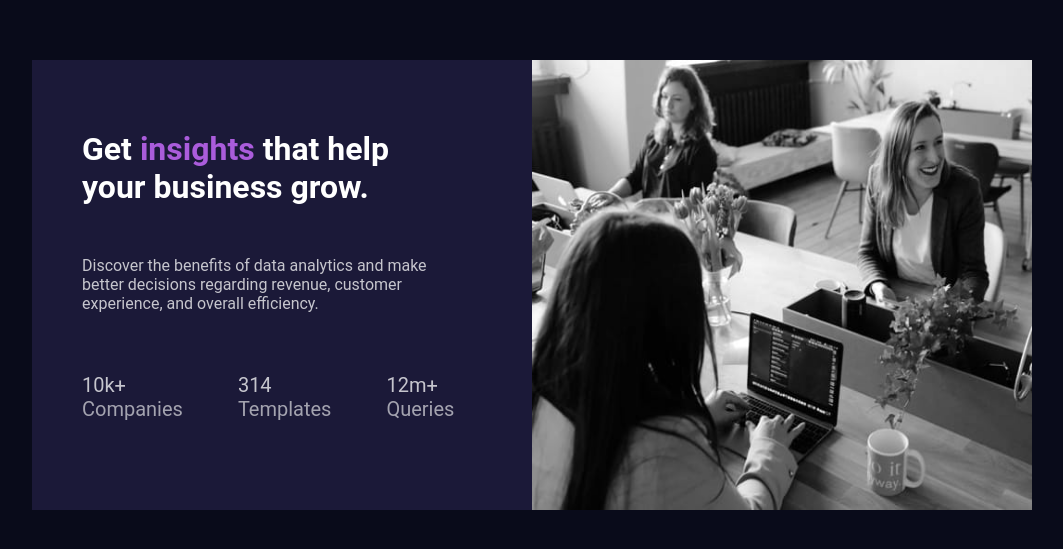
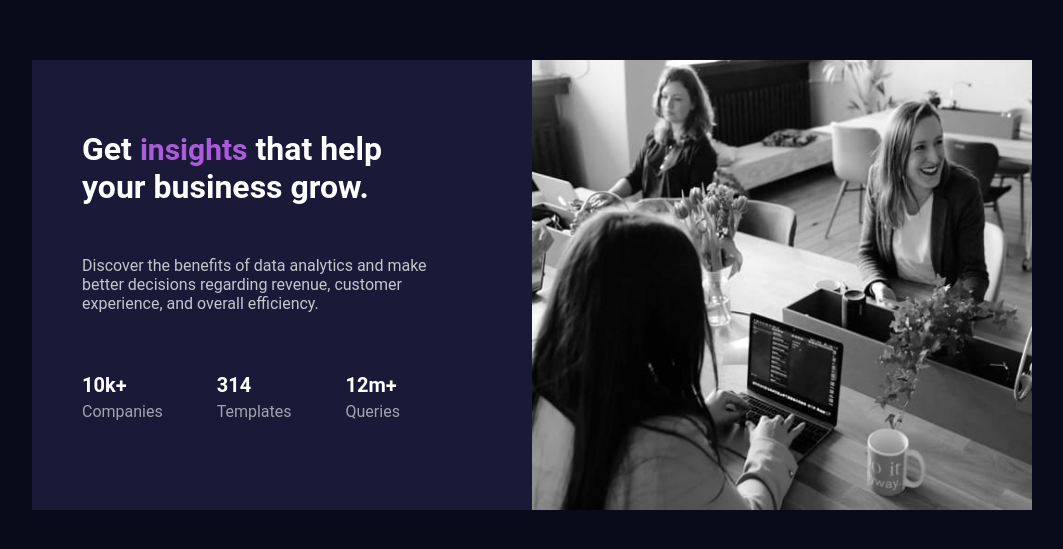
Before and after one commit to MikeZuck1/stats-preview-card-component-main, a plain HTML site: page index.html in a window 1280 px wide. Shown: the part 115-664 px from the top of the page, without its empty margins (108-1171 px from the left). Drawn offline with Linux system fonts and the light colour scheme.

Commit message:
I worked on left side content

```diff
--- a/index.html
+++ b/index.html
@@ -15,7 +15,7 @@
       <!-- LEFT-SIDE -->
       <div class="left-side">
         <div class="content-left-side">
-          <h1>Get <span>insights</span> that help your business grow.</h1>
+          <h1>Get <span id="insights">insights</span> that help your business grow.</h1>
 
           <p>Discover the benefits of data analytics and make better decisions regarding revenue, customer
             experience, and overall efficiency.</p>
@@ -24,15 +24,15 @@
         <div class="statistics-numbers">
           <div class="company-statistics">
              <span>10k+</span>
-             <div class="companies">Companies</div>
+             <p class="companies">Companies</p>
           </div>
           <div class="templates-statistics">
              <span>314</span>
-             <div class="templates">Templates</div>
+             <p class="templates">Templates</p>
           </div>
           <div class="querys-statistics">
              <span>12m+</span>
-             <div class="queries">Queries</div>
+             <p class="queries">Queries</p>
           </div>
         </div>
       </div>
--- a/styles/styles.css
+++ b/styles/styles.css
@@ -47,8 +47,10 @@ body {
     font-family: "roboto", sans-serif;
 }
 
-.left-side,
-.content-left-side span {
+/* .left-side, .content-left-side span { color: hsl(277, 64%, 61%); }  */
+
+#insights {
+    font-size: 30px;
     color: hsl(277, 64%, 61%);
 }
 
@@ -69,15 +71,25 @@ p {
     display: inline-block;
 }
 
-.statistics-numbers,
-.company-statistics span {
+.company-statistics
+.templates-statistics,
+span {
     font-size: 20px;
-    color: hsla(0, 0%, 100%, 0.75);
+    color: hsl(0, 0%, 100%);
+    font-weight: bold;
 }
 
+.statistics-numbers {
+    font-size: 16px;
+}
+
+
 .companies,
-.templates {
+.templates,
+.queries {
+    margin-top: 0;
     margin-right: 50px;
+    line-height: 30px;
 }
 
 .companies,
```
